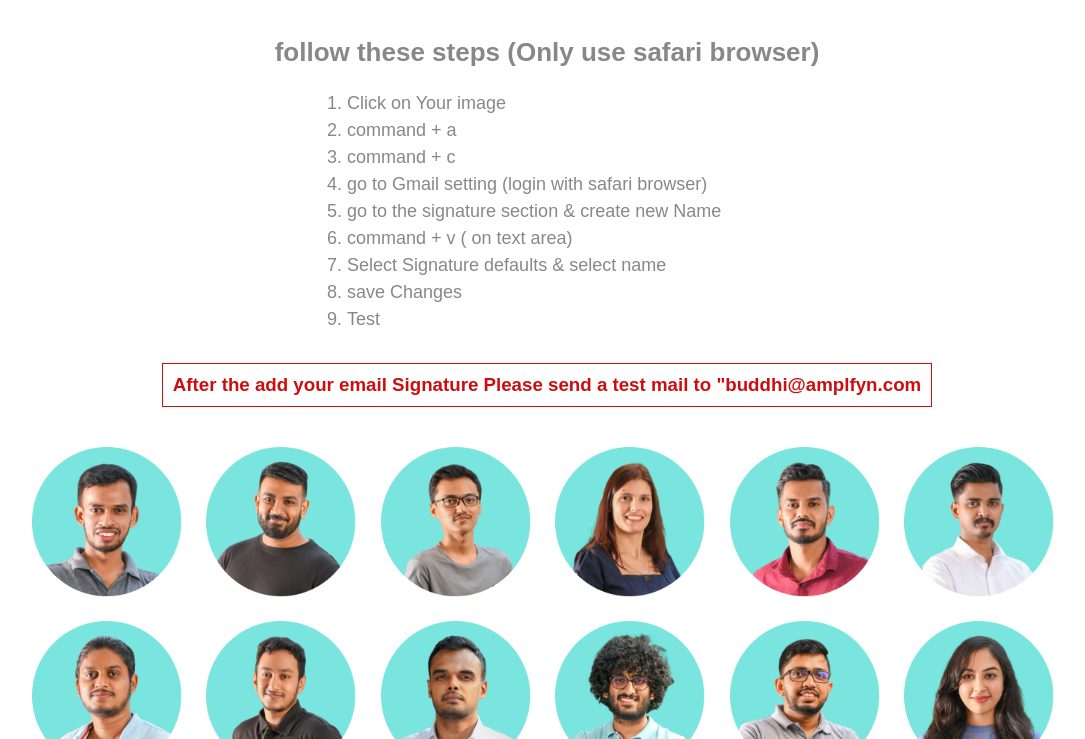
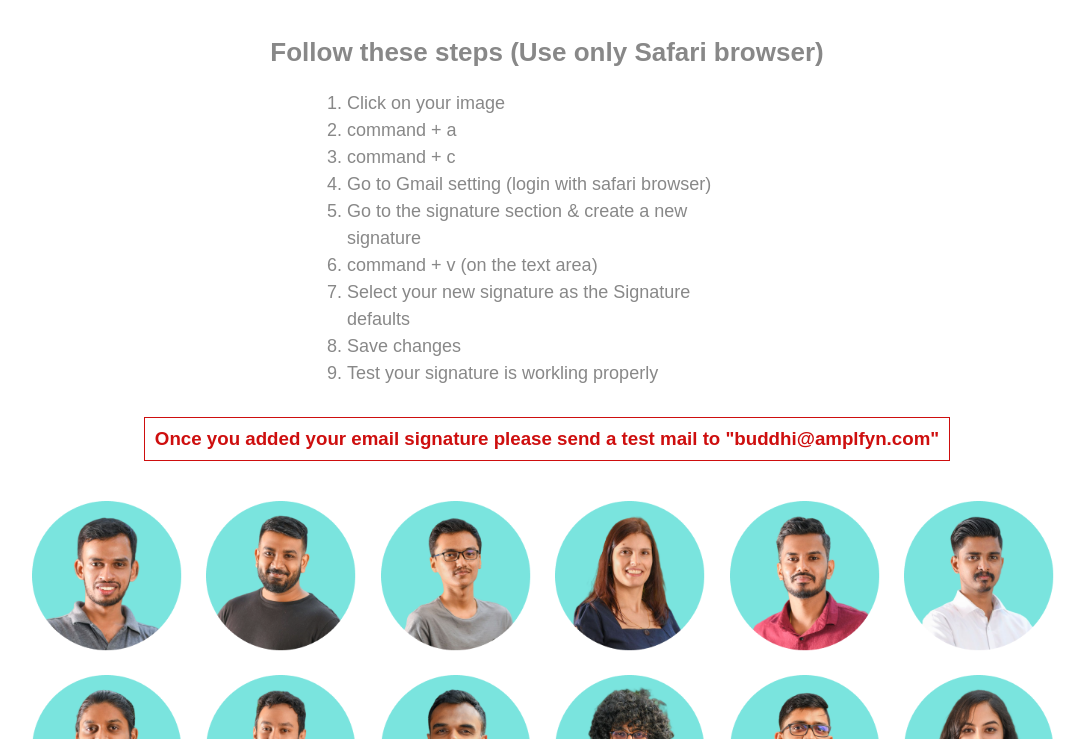
Before and after one commit to amplifyn-es/2022-signatures-, a plain HTML site: page index.html in a window 1280 px wide. Shown: the part 61-800 px from the top of the page, without its empty margins (93-1178 px from the left). Drawn offline with Linux system fonts and the light colour scheme.

Commit message:
index update 1.5

```diff
--- a/index.html
+++ b/index.html
@@ -62,20 +62,20 @@
   <body>
     <div class="container">
       <h1>Email Signature - Amplifyn</h1>
-      <h2>follow these steps (Only use safari browser) </h2>
+      <h2>Follow these steps (Use only Safari browser) </h2>
       <ol>
-        <li>Click on Your image </li>
+        <li>Click on your image </li>
         <li>command + a</li>
         <li>command + c</li>
-        <li>go to Gmail setting (login with safari browser)</li>
-        <li>go to the signature section & create new Name</li>
-        <li>command +  v ( on text area)</li>
-        <li>Select Signature defaults & select name</li>
-        <li>save Changes</li>
-        <li>Test</li>
+        <li>Go to Gmail setting (login with safari browser)</li>
+        <li>Go to the signature section & create a new signature </li>
+        <li>command + v (on the text area)</li>
+        <li>Select your new signature as the Signature defaults</li>
+        <li>Save changes</li>
+        <li>Test your signature is workling properly </li>
       </ol>
 
-      <h3>After the add your email Signature Please send a test mail to "buddhi@amplfyn.com</h3>
+      <h3>Once you added your email signature please send a test mail to "buddhi@amplfyn.com"</h3>
 
       <a class="email-link" href="done/amplifyn-es-asela.html">
         <img src="img/G suite profile - Asela.png" alt="" />
```
Also changed, not shown: amplifyn-es-new.html (+1 -11 lines).
